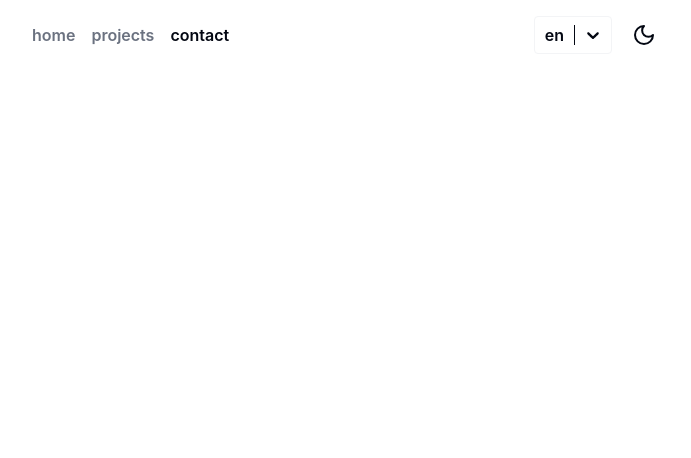
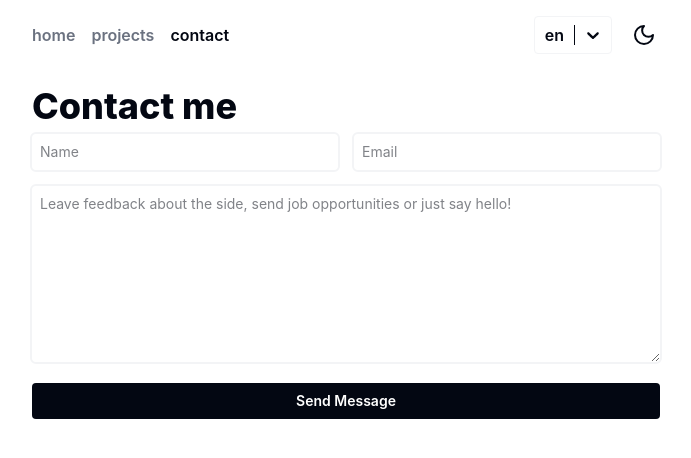
Before and after one commit to guilhermepereira2917/portfolio, a React (Vite) app: page /contact in a window 1280 px wide. Shown: the top 458 px of the page, without its empty margins (294-985 px from the left). Built offline with nearby package versions, Linux system fonts and the light colour scheme.

Commit message:
add contact form

```diff
--- a/src/components/contact/Contact.tsx
+++ b/src/components/contact/Contact.tsx
@@ -1,5 +1,5 @@
 import { ReactNode } from "react";
-import { GithubLink, GitlabLink, LinkedinLink } from "./ContactLink";
+import { GithubLink, GitlabLink, LinkedinLink, MailToLink } from "./ContactLink";
 import ResumeButton from "./ResumeButton";
 
 export default function Contact(): ReactNode {
@@ -9,6 +9,7 @@ export default function Contact(): ReactNode {
       <GithubLink />
       <GitlabLink />
       <LinkedinLink />
+      <MailToLink />
     </div>
   )
 }
--- /dev/null
+++ b/src/components/contact/ContactForm.tsx
@@ -0,0 +1,69 @@
+import { FormEvent, ReactNode, useState } from "react";
+import { useTranslation } from "react-i18next";
+
+const API_KEY = "75bfa7e2-3204-4def-8140-bf4cdac7e0d9"
+
+export default function ContactForm(): ReactNode {
+  const [result, setResult] = useState("")
+  const [loading, setLoading] = useState(false)
+  const { t } = useTranslation()
+
+  const onSubmit = (event: FormEvent<HTMLFormElement>) => {
+    event.preventDefault()
+
+    setLoading(true)
+    setResult("")
+
+    const form = event.target as HTMLFormElement
+    const formData = new FormData(form)
+
+    formData.append("access_key", API_KEY)
+
+    fetch("https://api.web3forms.com/submit", {
+      method: "POST",
+      body: formData,
+    })
+      .then(async (response: Response) => {
+        const data = await response.json()
+        if (data.success) {
+          setResult("contact.thanks")
+          form.reset()
+        } else {
+          setResult("contact.error")
+        }
+      })
+      .catch(() => {
+        setResult("contact.error")
+      })
+      .finally(() => {
+        setLoading(false)
+      })
+  };
+
+  const inputClassName = "outline-2 outline-hover rounded p-2 focus:outline-1 focus:outline-primary-text"
+
+  return (
+    <div className="p-4">
+      <h1 className="text-4xl font-extrabold mb-2">{t("contact.heading")}</h1>
+      <form onSubmit={onSubmit} className="text-sm">
+        <div className="grid grid-cols-2 gap-4">
+          <input type="text" name="name" placeholder="Name" className={inputClassName} required />
+          <input type="email" name="email" placeholder="Email" className={inputClassName} required />
+        </div>
+        <textarea rows={8} name="message" placeholder="Leave feedback about the side, send job opportunities or just say hello!" className={`w-full mt-4 ${inputClassName}`} required></textarea>
+
+        <input type="checkbox" name="botcheck" className="hidden" />
+
+        <button
+          type="submit"
+          disabled={loading}
+          className={`font-semibold mt-4 p-2 w-full bg-primary-text text-background rounded ${loading ? "cursor-not-allowed" : "cursor-pointer"}`}
+        >
+          {t(`contact.${loading ? "loading" : "send_message"}`)}
+        </button>
+      </form>
+
+      {result && <span className="inline-block w-full text-center text-secondary-text text-sm">{t(result)}</span>}
+    </div>
+  );
+}
--- a/src/components/contact/ContactLink.tsx
+++ b/src/components/contact/ContactLink.tsx
@@ -1,5 +1,5 @@
 import { SiGithub, SiGitlab } from "@icons-pack/react-simple-icons";
-import { Linkedin } from "lucide-react";
+import { Linkedin, Mail } from "lucide-react";
 import { ReactNode } from "react";
 
 interface ContactLinkProps {
@@ -24,3 +24,7 @@ export function GitlabLink(): ReactNode {
 export function LinkedinLink(): ReactNode {
   return <ContactLink href="https://www.linkedin.com/in/guilherme-pereira-0b77b8245/" icon={<Linkedin />} />
 }
+
+export function MailToLink(): ReactNode {
+  return <ContactLink href="mailto:guilhermepereira2917@gmail.com" icon={<Mail />} />
+}
--- a/src/locales/en.json
+++ b/src/locales/en.json
@@ -46,5 +46,10 @@
   "technology.kotlin": "Kotlin",
   "technology.react": "React",
   "technology.postgre": "PostgreSQL",
-  "technology.next": "Next.js"
+  "technology.next": "Next.js",
+
+  "contact.heading": "Contact me",
+  "contact.send_message": "Send Message",
+  "contact.loading": "Loading...",
+  "contact.thanks": "Thank you for your message!"
 }
--- a/src/pages/ContactPage.tsx
+++ b/src/pages/ContactPage.tsx
@@ -1,11 +1,13 @@
 import { ReactNode } from "react";
 import Header from "../components/Header";
 import Wrapper from "../components/Wrapper";
+import ContactForm from "../components/contact/ContactForm";
 
 export default function ContactPage(): ReactNode {
   return (
     <Wrapper>
       <Header />
+      <ContactForm />
     </Wrapper>
   )
 }
```
